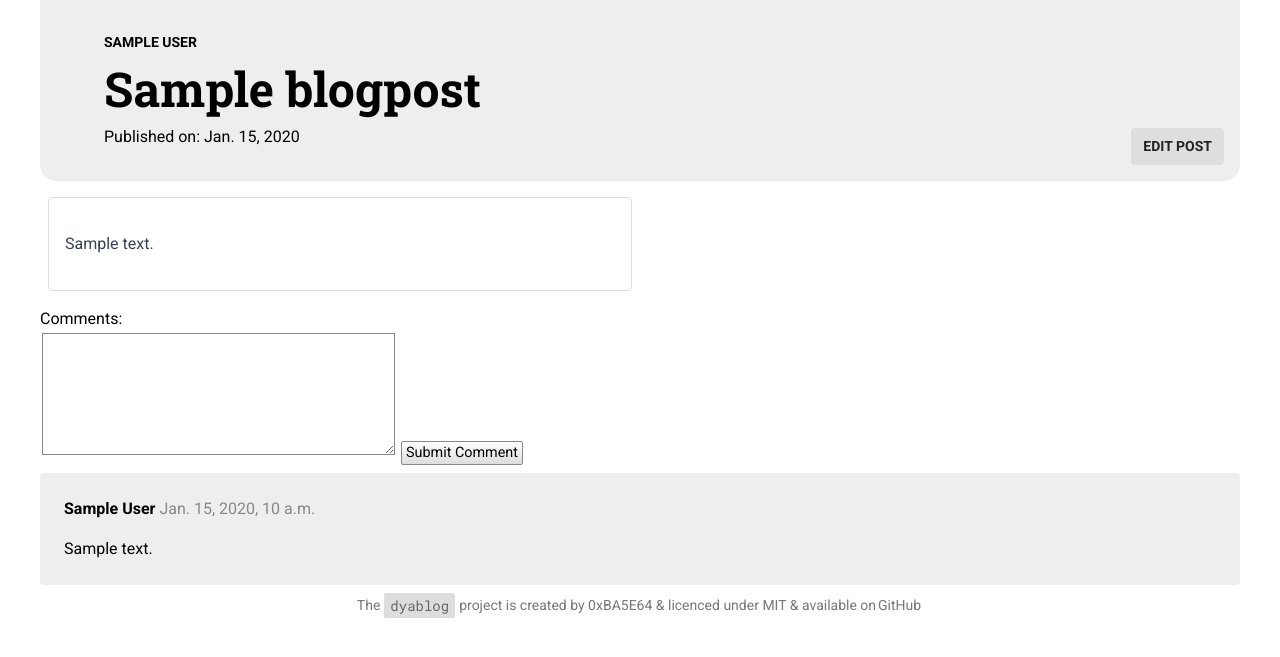
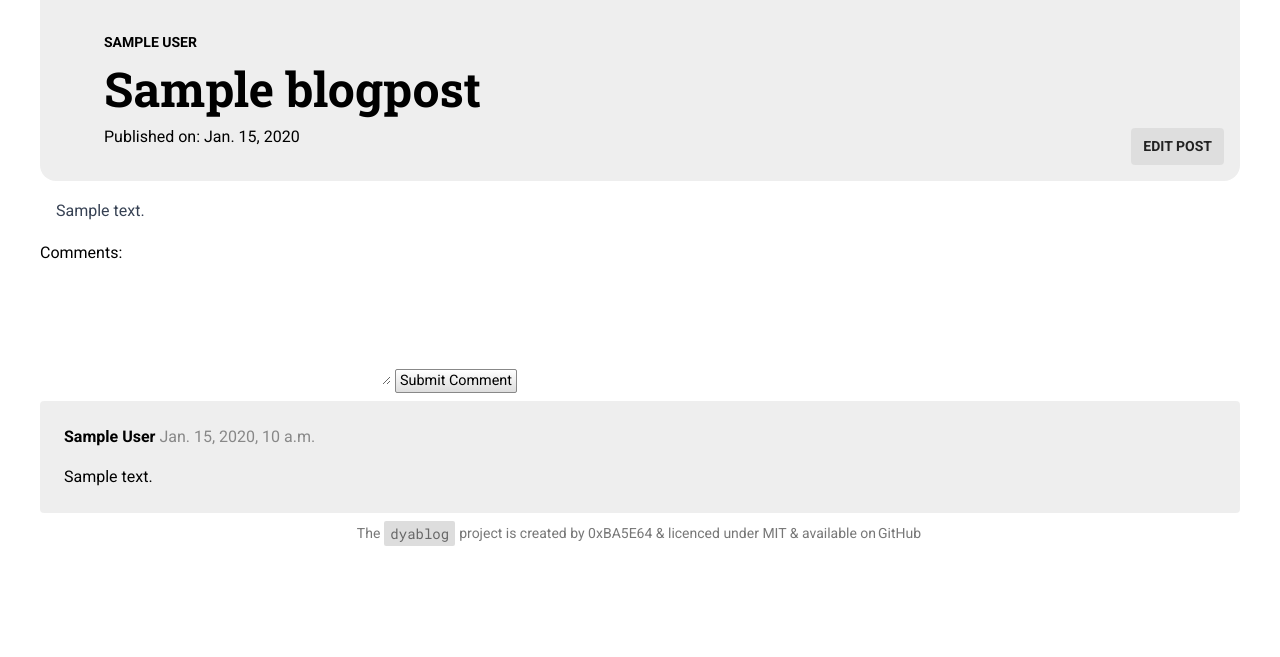
Before and after one commit to 0xBA5E64/dyablog, a Django app: a page that uses blog/templates/blog/view_post.html in a window 1280 px wide. Shown: the part 64-721 px from the top of the page. Run offline with Django 4.2, Linux system fonts and the light colour scheme; a user stored in the database is signed in; tables that the repository leaves empty hold one stand-in row (values such as "Sample post"); style sheets or scripts are compiled from the project's sources; parts of the project's set-up code (start-up, migrations or seed data) failed here and were passed over.

Commit message:
Properly redesigned post-editing view via tailwind

```diff
--- a/blog/forms.py
+++ b/blog/forms.py
@@ -8,8 +8,7 @@ from blog.models import BlogPost, CommentPost
 class BlogForm(forms.ModelForm[Any]):
     class Meta:
         model = BlogPost
-        fields = ["title", "author", "description", "pub_date", "body"]
-        exclude = ["slug", "author"]
+        fields = ["title", "description", "body"]
 
 
 class CommentForm(forms.ModelForm[Any]):
--- a/blog/static/blog/style.css
+++ b/blog/static/blog/style.css
@@ -52,13 +52,6 @@
 
 .post-header .edit:hover {
     background: #0002;
-}
-
-.post-body {
-    margin: 16px 8px;
-    padding: 32px 16px;
-    border: solid 1px #0002;
-    border-radius: 4px;
 }
 
 .new-post {
@@ -127,12 +120,6 @@
     text-decoration: none;
 }
 
-textarea, input {
-    border: solid 1px #888;
-    padding: 0;
-    margin: 2px;
-}
-
 button {
     border: solid 1px #888;
     padding: 0px 4px;
--- a/blog/templates/blog/view_post.html
+++ b/blog/templates/blog/view_post.html
@@ -20,7 +20,7 @@
         <a class="edit" href="edit">Edit Post</a>
         {% endif %}
     </div>
-    <div class="post-body prose">
+    <div class="prose m-4 w-full">
         {% load editorjs %}
         {{ post.body|editorjs}}
     </div>
--- a/blog/views.py
+++ b/blog/views.py
@@ -57,6 +57,7 @@ def new_post(request: HttpRequest) -> HttpResponseBase:
                 )
             new_post.slug = potential_slug
             new_post.author = request.user
+            new_post.pub_date = datetime.now()
             new_post.save()
 
             return redirect("blog:post", blogpost_slug=new_post.slug)
--- a/tailwind.config.js
+++ b/tailwind.config.js
@@ -4,9 +4,12 @@ module.exports = {
   theme: {
     fontFamily: {
       'sans': ['Roboto', 'arial'],
-      'serif': ['"Roboto Serif"', '"Times New Roman"'],
+      'serif': ['"Roboto Slab"', '"Times New Roman"'],
       'mono': ['"Roboto Mono"', "monospace"],
       'display': ['Inter', 'Roboto', 'Arial']
+    },
+    transitionProperty: {
+      'movinglabel': 'top, left, right, bottom font-size, font-weight',
     },
     extend: {},
   },
```
Also changed, not shown: blog/templates/blog/edit_post.html (+12 -2 lines), blog/templates/blog/material_text_field.html (added, +24 -0 lines).
